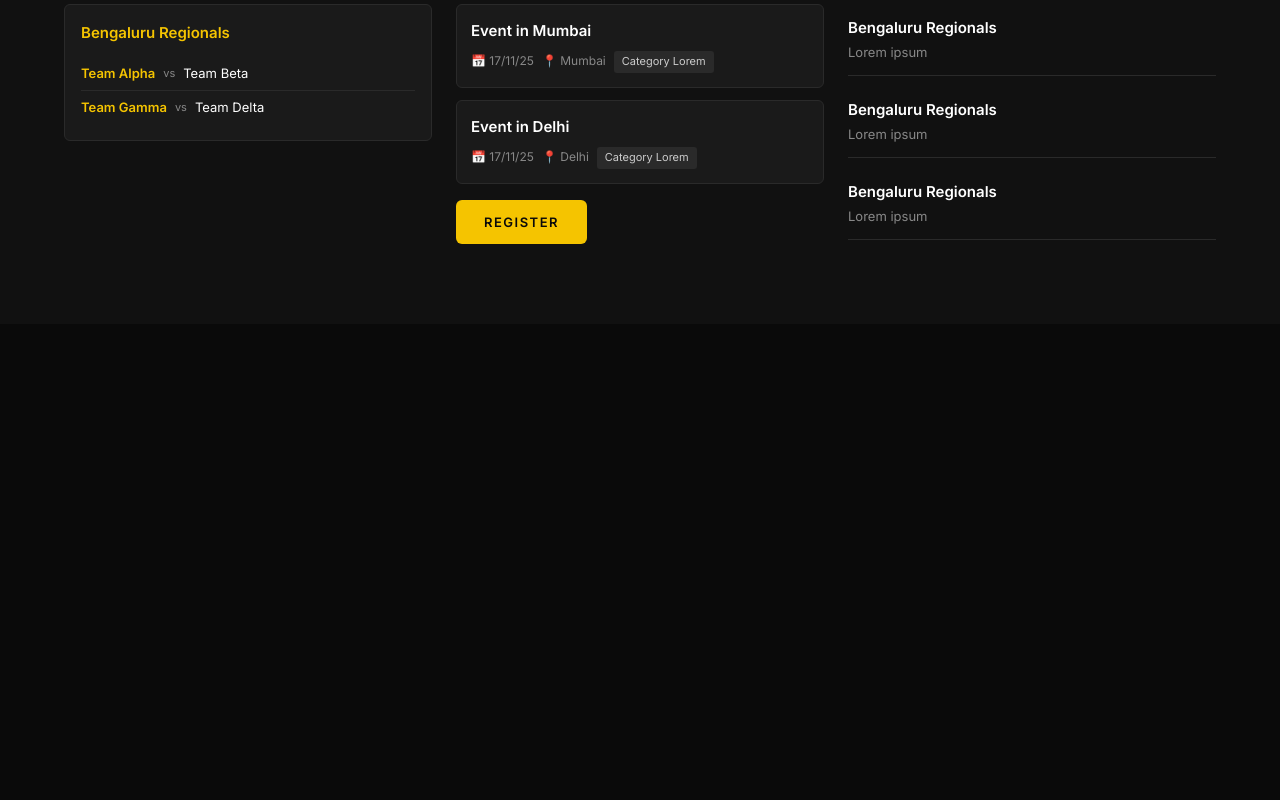
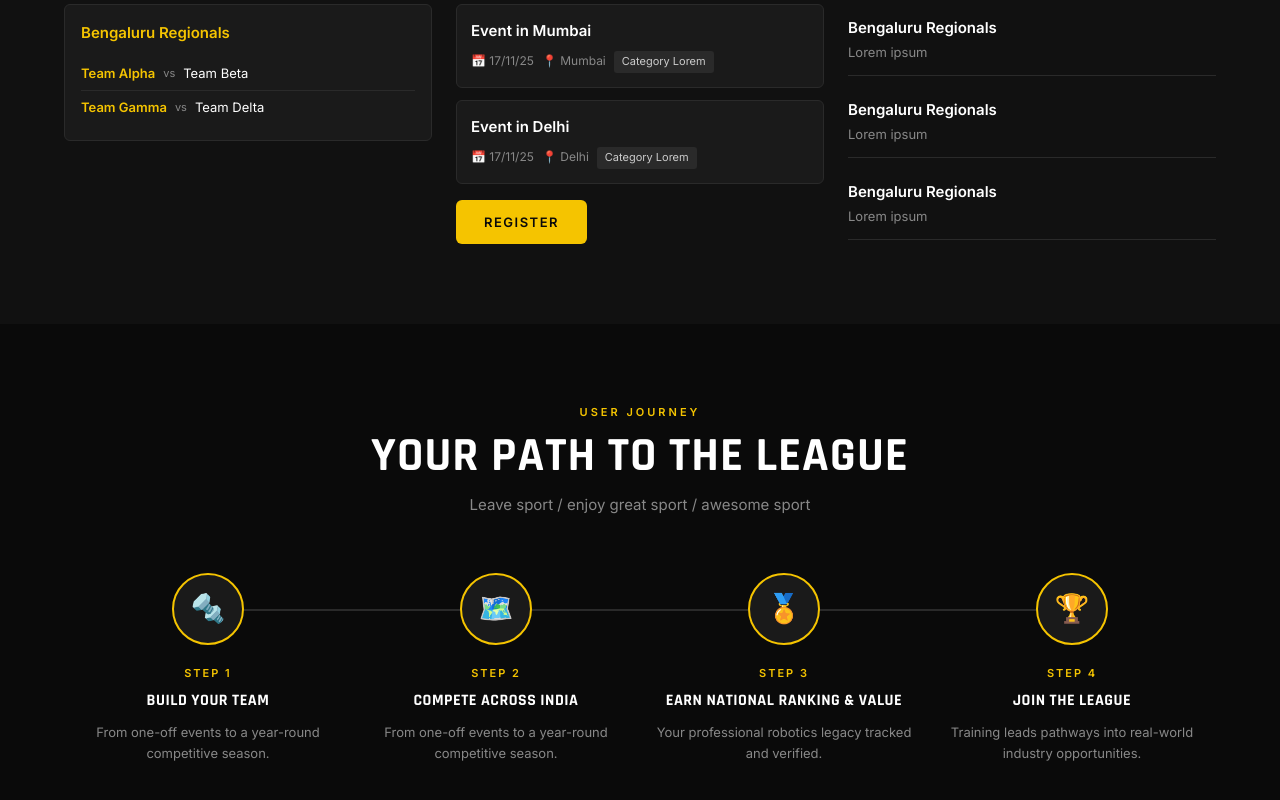
Before and after one commit to Shreyash-Bhimte/botleague, a React (Vite) app in the folder frontend/: page / in a window 1280 px wide. Shown: the part 795-1595 px from the top of the page. Before the commit the page ends 1119 px from the top, so only its background shows below. Built offline with nearby package versions, Linux system fonts and the light colour scheme.

Commit message:
add User Journey section

```diff
--- /dev/null
+++ b/frontend/src/components/UserJourney/UserJourney.css
@@ -0,0 +1,71 @@
+.user-journey { background: var(--black); text-align: center; }
+.journey-sub  { color: var(--gray); margin-top: 10px; margin-bottom: 56px; }
+
+.journey-steps {
+  display: grid;
+  grid-template-columns: repeat(4, 1fr);
+  gap: 0;
+  position: relative;
+}
+
+/* connector line between steps */
+.journey-steps::before {
+  content: '';
+  position: absolute;
+  top: 36px;
+  left: 12.5%;
+  right: 12.5%;
+  height: 2px;
+  background: var(--border);
+  z-index: 0;
+}
+
+.journey-step {
+  position: relative;
+  z-index: 1;
+  display: flex;
+  flex-direction: column;
+  align-items: center;
+  padding: 0 16px;
+}
+
+.step-icon {
+  width: 72px;
+  height: 72px;
+  border-radius: 50%;
+  background: var(--card);
+  border: 2px solid var(--yellow);
+  display: flex;
+  align-items: center;
+  justify-content: center;
+  font-size: 28px;
+  margin-bottom: 20px;
+}
+
+.step-num {
+  font-size: 11px;
+  font-weight: 600;
+  letter-spacing: 2px;
+  text-transform: uppercase;
+  color: var(--yellow);
+  margin-bottom: 6px;
+}
+
+.step-title {
+  font-family: var(--font-display);
+  font-size: 16px;
+  font-weight: 700;
+  text-transform: uppercase;
+  letter-spacing: 0.5px;
+  margin-bottom: 8px;
+}
+
+.step-desc { font-size: 13px; color: var(--gray); }
+
+@media (max-width: 768px) {
+  .journey-steps { grid-template-columns: repeat(2, 1fr); gap: 32px; }
+  .journey-steps::before { display: none; }
+}
+@media (max-width: 480px) {
+  .journey-steps { grid-template-columns: 1fr; }
+}
--- /dev/null
+++ b/frontend/src/components/UserJourney/UserJourney.jsx
@@ -0,0 +1,26 @@
+import { journeySteps } from '../../data/journey';
+import './UserJourney.css';
+
+export default function UserJourney() {
+  return (
+    <section className="section user-journey">
+      <div className="container">
+        <p className="section-label">User Journey</p>
+        <h2 className="section-title">Your Path to the League</h2>
+        <p className="journey-sub">Leave sport / enjoy great sport / awesome sport</p>
+
+        <div className="journey-steps">
+          {journeySteps.map((s, i) => (
+            <div className="journey-step" key={s.step}>
+              <div className="step-icon">{s.icon}</div>
+              <div className="step-connector" style={{ display: i === journeySteps.length - 1 ? 'none' : 'block' }} />
+              <p className="step-num">Step {s.step}</p>
+              <p className="step-title">{s.title}</p>
+              <p className="step-desc">{s.desc}</p>
+            </div>
+          ))}
+        </div>
+      </div>
+    </section>
+  );
+}
--- a/frontend/src/pages/Home.jsx
+++ b/frontend/src/pages/Home.jsx
@@ -1,6 +1,8 @@
 import Navbar       from '../components/Navbar/Navbar';
 import Hero         from '../components/Hero/Hero';
 import Competitions from '../components/Competitions/Competitions';
+import UserJourney  from '../components/UserJourney/UserJourney';
+
 
 export default function Home() {
   return (
@@ -8,6 +10,7 @@ export default function Home() {
       <Navbar />
       <Hero />
       <Competitions />
+      <UserJourney />
 
 
     </>
```
